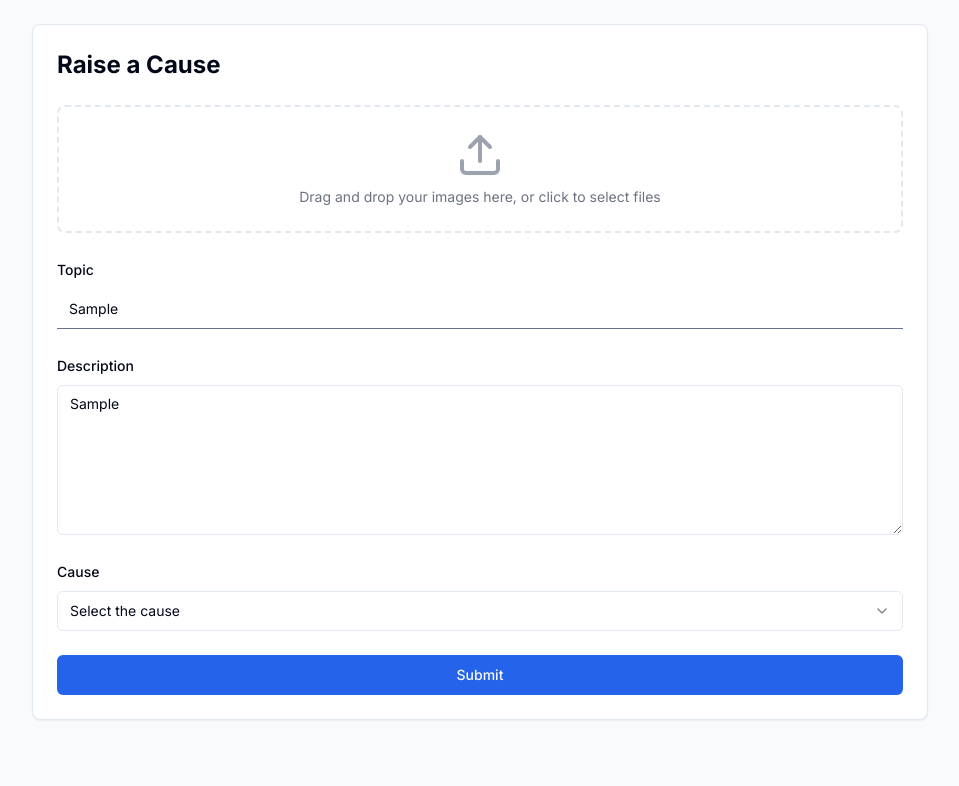
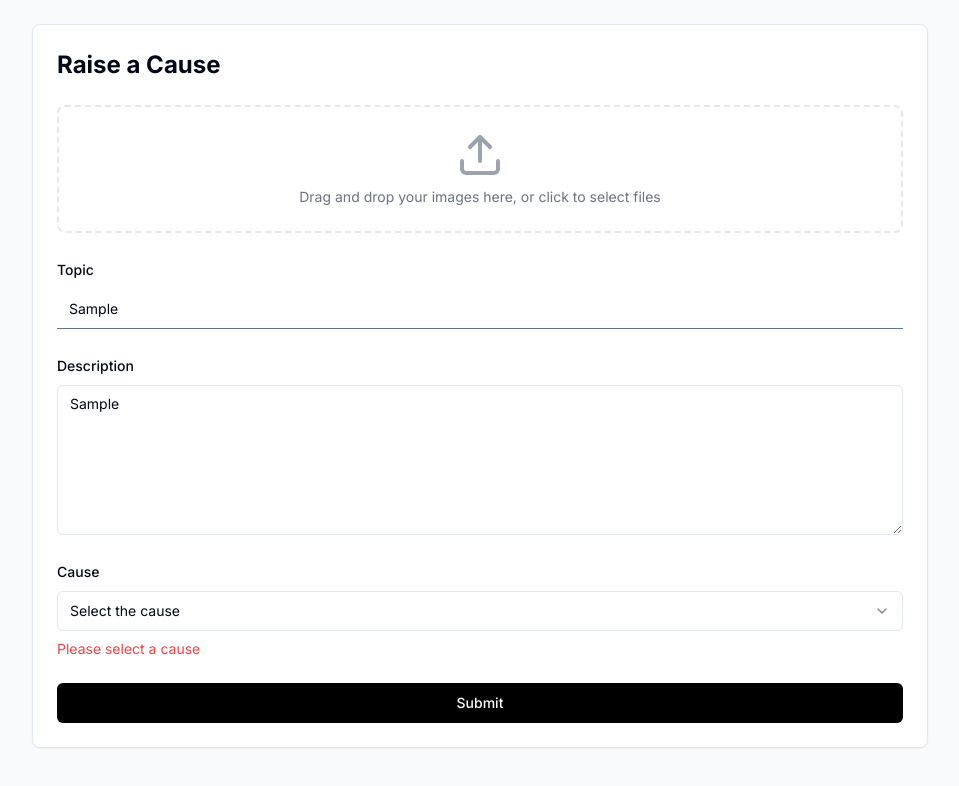
Before and after one commit to RyanSikandar/taqseem-frontend, a Next.js app: page /add-donation in a window 1280 px wide. Both pictures are taken after typing "Sample", "Sample" into the empty fields and a click on the button "Submit". Shown: the top 786 px of the page, without its empty margins (160-1119 px from the left). Built offline with nearby package versions, Linux system fonts and the light colour scheme.

Commit message:
feat: add donation page

```diff
--- a/app/add-donation/page.tsx
+++ b/app/add-donation/page.tsx
@@ -9,7 +9,6 @@ import { Input } from "@/components/ui/input"
 import { Textarea } from "@/components/ui/textarea"
 import { Select, SelectContent, SelectItem, SelectTrigger, SelectValue } from "@/components/ui/select"
 import { Card } from "@/components/ui/card"
-
 interface FormData {
     topic: string
     description: string
@@ -23,10 +22,18 @@ export default function RaiseCause() {
     const {
         register,
         handleSubmit,
+        setValue,
+        watch,
         formState: { errors },
     } = useForm<FormData>()
 
+    const causeValue = watch("cause")
+
     const onSubmit = (data: FormData) => {
+        if (images.length === 0) {
+            alert("Please upload at least one image")
+            return
+        }
         console.log("Form data:", data)
         console.log("Images:", images)
     }
@@ -69,7 +76,7 @@ export default function RaiseCause() {
                     <form onSubmit={handleSubmit(onSubmit)} className="space-y-6">
                         {/* Image Upload Area */}
                         <div
-              className="border-2 border-dashed rounded-lg p-6 text-center cursor-pointer hover:border-blue-500 transition-colors"
+                            className="border-2 border-dashed rounded-lg p-6 text-center cursor-pointer hover:border-[#F7AB0A] transition-colors"
                             onDragOver={handleDragOver}
                             onDrop={handleDrop}
                         >
@@ -144,7 +151,7 @@ export default function RaiseCause() {
                             <label htmlFor="cause" className="text-sm font-medium">
                                 Cause
                             </label>
-              <Select onValueChange={(value) => register("cause").onChange({ target: { value } })}>
+                            <Select {...register("cause", { required: "Please select a cause" })} value={causeValue} onValueChange={(value) => setValue("cause", value)}>
                                 <SelectTrigger>
                                     <SelectValue placeholder="Select the cause" />
                                 </SelectTrigger>
@@ -153,14 +160,15 @@ export default function RaiseCause() {
                                     <SelectItem value="healthcare">Healthcare</SelectItem>
                                     <SelectItem value="environment">Environment</SelectItem>
                                     <SelectItem value="community">Community Development</SelectItem>
-                  <SelectItem value="disaster">Disaster Relief</SelectItem>
+                                    <SelectItem value="welfare">Welfare</SelectItem>
                                 </SelectContent>
                             </Select>
-              {errors.cause && <p className="text-sm text-red-500">Please select a cause</p>}
+                            {errors.cause && <p className="text-sm text-red-500">{errors.cause.message}</p>}
+
                         </div>
 
                         {/* Submit Button */}
-            <Button type="submit" className="w-full bg-blue-600 hover:bg-blue-700">
+                        <Button type="submit" className="w-full bg-black hover:bg-[#F7AB0A]">
                             Submit
                         </Button>
                     </form>
```
Lines whose indentation alone changed are shown as unchanged.
